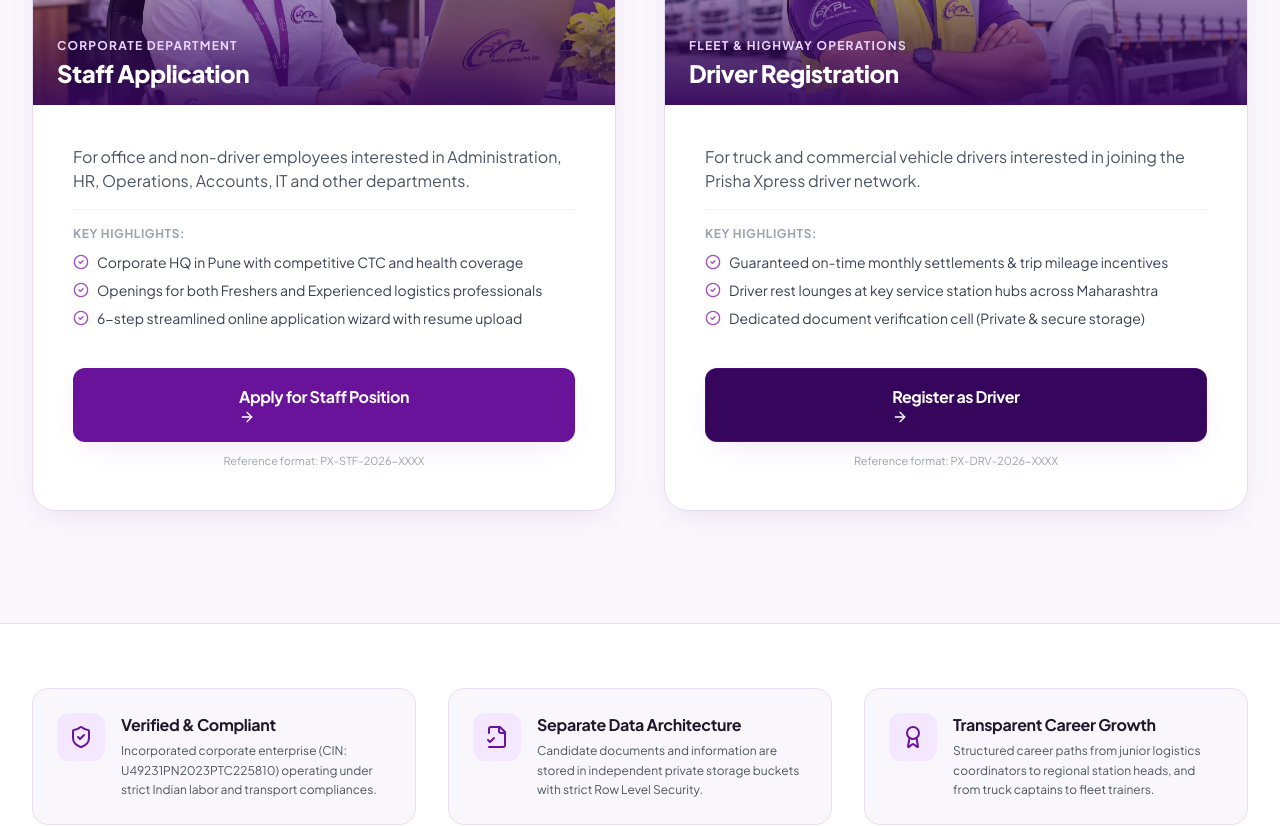
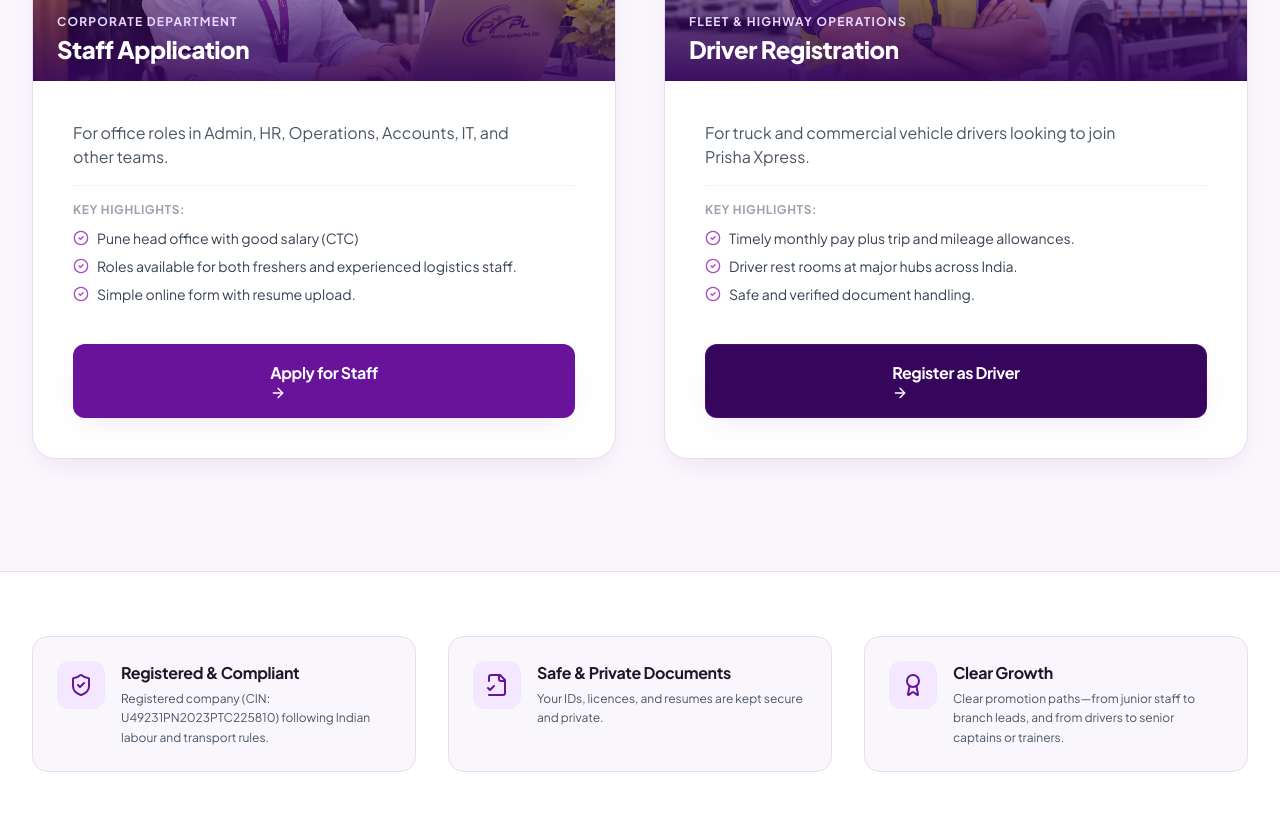
Before and after one commit to nprathamesh314-lab/Prisha, a React (Vite) app: page /careers in a window 1280 px wide. Shown: the part 1000-1826 px from the top of the page. Built offline with nearby package versions, Linux system fonts and the light colour scheme.

Commit message:
feat(careers): rewrite recruitment cards and trust pillars in simple Indian English and remove technical jargon

```diff
--- a/src/pages/CareersPage.tsx
+++ b/src/pages/CareersPage.tsx
@@ -35,7 +35,7 @@ export const CareersPage: React.FC = () => {
         </div>
       </section>
 
-      {/* 3. Two Completely Separate Recruitment Application Cards */}
+      {/* 3. Two Dedicated Recruitment Application Cards */}
       <section className="py-20 lg:py-28 bg-px-bg relative">
         <div className="max-w-7xl mx-auto px-4 sm:px-6 lg:px-8">
           <div className="text-center max-w-3xl mx-auto mb-16">
@@ -46,7 +46,7 @@ export const CareersPage: React.FC = () => {
               Select Your Application Stream
             </h2>
             <p className="mt-3 text-gray-700 text-sm sm:text-base font-normal">
-              Our recruitment workflows and verification pathways are strictly dedicated. Please choose the module matching your professional background.
+              Please choose the application form that matches your professional experience.
             </p>
           </div>
 
@@ -63,12 +63,12 @@ export const CareersPage: React.FC = () => {
                 <div className="absolute top-4 left-4">
                   <span className="inline-flex items-center gap-1.5 px-3 py-1.5 rounded-full bg-white/90 backdrop-blur-md text-xs font-black text-px-primary shadow-sm">
                     <Building2 className="w-3.5 h-3.5 text-px-violet" />
-                    Corporate & Office Roles
+                    Office & Admin
                   </span>
                 </div>
                 <div className="absolute bottom-4 left-6 right-6">
                   <span className="text-xs font-bold uppercase tracking-widest text-purple-200">
-                    Corporate Department
+                    CORPORATE DEPARTMENT
                   </span>
                   <h3 className="text-2xl font-black text-white">Staff Application</h3>
                 </div>
@@ -77,7 +77,7 @@ export const CareersPage: React.FC = () => {
               <div className="p-8 sm:p-10 flex flex-col flex-grow justify-between space-y-6">
                 <div className="space-y-4">
                   <p className="text-gray-600 text-sm sm:text-base leading-relaxed">
-                    For office and non-driver employees interested in Administration, HR, Operations, Accounts, IT and other departments.
+                    For office roles in Admin, HR, Operations, Accounts, IT, and other teams.
                   </p>
 
                   <div className="border-t border-gray-100 pt-4 space-y-2.5">
@@ -87,15 +87,15 @@ export const CareersPage: React.FC = () => {
                     <ul className="space-y-2 text-xs sm:text-sm text-gray-700">
                       <li className="flex items-center gap-2">
                         <CheckCircle2 className="w-4 h-4 text-px-violet shrink-0" />
-                        <span>Corporate HQ in Pune with competitive CTC and health coverage</span>
+                        <span>Pune head office with good salary (CTC)</span>
                       </li>
                       <li className="flex items-center gap-2">
                         <CheckCircle2 className="w-4 h-4 text-px-violet shrink-0" />
-                        <span>Openings for both Freshers and Experienced logistics professionals</span>
+                        <span>Roles available for both freshers and experienced logistics staff.</span>
                       </li>
                       <li className="flex items-center gap-2">
                         <CheckCircle2 className="w-4 h-4 text-px-violet shrink-0" />
-                        <span>6-step streamlined online application wizard with resume upload</span>
+                        <span>Simple online form with resume upload.</span>
                       </li>
                     </ul>
                   </div>
@@ -107,13 +107,10 @@ export const CareersPage: React.FC = () => {
                       variant="primary"
                       className="w-full py-4 text-sm sm:text-base justify-center shadow-md group-hover:shadow-lg group-hover:bg-px-violet"
                     >
-                      <span>Apply for Staff Position</span>
+                      <span>Apply for Staff</span>
                       <ArrowRight className="w-4 h-4 group-hover:translate-x-1 transition-transform" />
                     </Button>
                   </Link>
-                  <p className="text-[11px] text-gray-400 text-center mt-2.5">
-                    Reference format: PX-STF-2026-XXXX
-                  </p>
                 </div>
               </div>
             </div>
@@ -130,12 +127,12 @@ export const CareersPage: React.FC = () => {
                 <div className="absolute top-4 left-4">
                   <span className="inline-flex items-center gap-1.5 px-3 py-1.5 rounded-full bg-px-primary text-white text-xs font-black shadow-sm">
                     <Truck className="w-3.5 h-3.5 text-px-accent" />
-                    Fleet & Transport Operations
+                    Fleet & Transport
                   </span>
                 </div>
                 <div className="absolute bottom-4 left-6 right-6">
                   <span className="text-xs font-bold uppercase tracking-widest text-purple-200">
-                    Fleet & Highway Operations
+                    FLEET & HIGHWAY OPERATIONS
                   </span>
                   <h3 className="text-2xl font-black text-white">Driver Registration</h3>
                 </div>
@@ -144,7 +141,7 @@ export const CareersPage: React.FC = () => {
               <div className="p-8 sm:p-10 flex flex-col flex-grow justify-between space-y-6">
                 <div className="space-y-4">
                   <p className="text-gray-600 text-sm sm:text-base leading-relaxed">
-                    For truck and commercial vehicle drivers interested in joining the Prisha Xpress driver network.
+                    For truck and commercial vehicle drivers looking to join Prisha Xpress.
                   </p>
 
                   <div className="border-t border-gray-100 pt-4 space-y-2.5">
@@ -154,15 +151,15 @@ export const CareersPage: React.FC = () => {
                     <ul className="space-y-2 text-xs sm:text-sm text-gray-700">
                       <li className="flex items-center gap-2">
                         <CheckCircle2 className="w-4 h-4 text-px-violet shrink-0" />
-                        <span>Guaranteed on-time monthly settlements & trip mileage incentives</span>
+                        <span>Timely monthly pay plus trip and mileage allowances.</span>
                       </li>
                       <li className="flex items-center gap-2">
                         <CheckCircle2 className="w-4 h-4 text-px-violet shrink-0" />
-                        <span>Driver rest lounges at key service station hubs across Maharashtra</span>
+                        <span>Driver rest rooms at major hubs across India.</span>
                       </li>
                       <li className="flex items-center gap-2">
                         <CheckCircle2 className="w-4 h-4 text-px-violet shrink-0" />
-                        <span>Dedicated document verification cell (Private & secure storage)</span>
+                        <span>Safe and verified document handling.</span>
                       </li>
                     </ul>
                   </div>
@@ -178,9 +175,6 @@ export const CareersPage: React.FC = () => {
                       <ArrowRight className="w-4 h-4 group-hover:translate-x-1 transition-transform" />
                     </Button>
                   </Link>
-                  <p className="text-[11px] text-gray-400 text-center mt-2.5">
-                    Reference format: PX-DRV-2026-XXXX
-                  </p>
                 </div>
               </div>
             </div>
@@ -197,9 +191,9 @@ export const CareersPage: React.FC = () => {
                 <ShieldCheck className="w-6 h-6" />
               </div>
               <div>
-                <h4 className="font-bold text-px-dark text-base">Verified & Compliant</h4>
+                <h4 className="font-bold text-px-dark text-base">Registered & Compliant</h4>
                 <p className="text-xs text-gray-600 mt-1 leading-relaxed">
-                  Incorporated corporate enterprise (CIN: U49231PN2023PTC225810) operating under strict Indian labor and transport compliances.
+                  Registered company (CIN: U49231PN2023PTC225810) following Indian labour and transport rules.
                 </p>
               </div>
             </div>
@@ -209,9 +203,9 @@ export const CareersPage: React.FC = () => {
                 <FileCheck2 className="w-6 h-6" />
               </div>
               <div>
-                <h4 className="font-bold text-px-dark text-base">Separate Data Architecture</h4>
+                <h4 className="font-bold text-px-dark text-base">Safe & Private Documents</h4>
                 <p className="text-xs text-gray-600 mt-1 leading-relaxed">
-                  Candidate documents and information are stored in independent private storage buckets with strict Row Level Security.
+                  Your IDs, licences, and resumes are kept secure and private.
                 </p>
               </div>
             </div>
@@ -221,9 +215,9 @@ export const CareersPage: React.FC = () => {
                 <Award className="w-6 h-6" />
               </div>
               <div>
-                <h4 className="font-bold text-px-dark text-base">Transparent Career Growth</h4>
+                <h4 className="font-bold text-px-dark text-base">Clear Growth</h4>
                 <p className="text-xs text-gray-600 mt-1 leading-relaxed">
-                  Structured career paths from junior logistics coordinators to regional station heads, and from truck captains to fleet trainers.
+                  Clear promotion paths—from junior staff to branch leads, and from drivers to senior captains or trainers.
                 </p>
               </div>
             </div>
```
